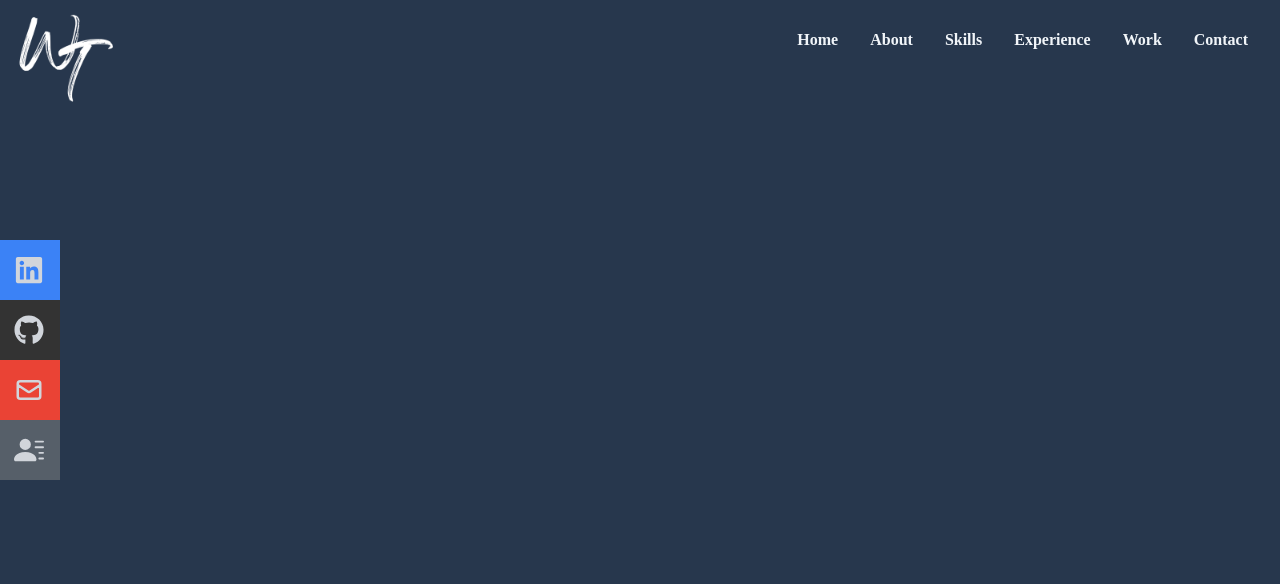
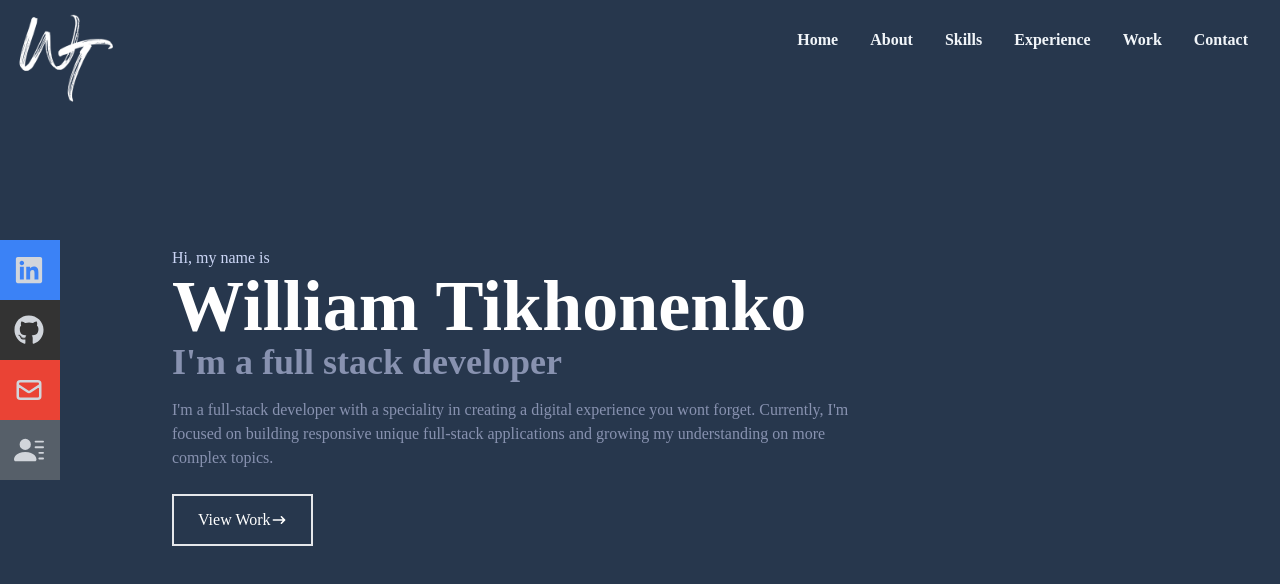
Before and after one commit to WillZealot/ReactPortfolio, a React (Create React App) app in the folder reactportfolio/: page / in a window 1280 px wide. Shown: the top 584 px of the page. Built offline with nearby package versions, Linux system fonts and the light colour scheme.

Commit message:
home section almost done

```diff
--- a/reactportfolio/src/components/home.jsx
+++ b/reactportfolio/src/components/home.jsx
@@ -1,10 +1,24 @@
 import React from 'react'
-import {HiArrowNarrowInput} from 'react-icons/hi'
+import {HiArrowNarrowRight} from 'react-icons/hi'
 
 const Home = () => {
   return (
     <div className='w-full h-screen bg-[#27374D]'>
-
+    {/*Container  */}
+    <div className='max-w-[1000px] mx-auto px-8 flex flex-col justify-center h-full'>
+    <p className='text-[#ccd6f6]'>Hi, my name is</p>
+    <h1 className='text-4xl sm:text-7xl font-bold text-white'>William Tikhonenko</h1>
+    <h2 className='text-4xl sm:text-7lx font-bold text-[#8892b0]'>I'm a full stack developer</h2>
+    <p className='text-[#8892b0] py-4 max-w-[700px]'>I'm a full-stack developer with a speciality in creating a digital experience you wont forget. Currently, I'm focused on building responsive unique full-stack applications and growing my understanding on more complex topics.</p>
+    {/* Button */}
+    <div>
+      <button className='text-white border-2 px-6 py-3 my-2 flex items-center hover:bg-[#ccd6f6] hover:border-[#ccd6f6] hover:text-black'>View Work
+      <span>
+      <HiArrowNarrowRight></HiArrowNarrowRight>
+      </span>
+      </button>
+    </div>
+    </div>
     </div>
   )
 }
```
